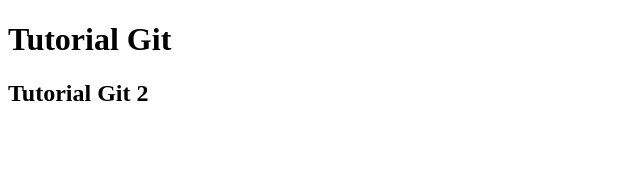
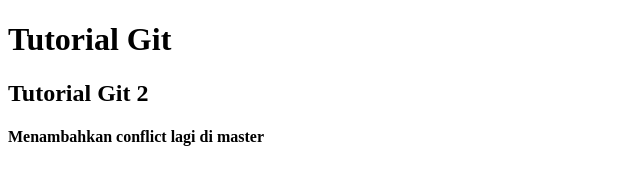
Before and after one commit to ArryC/latihan-git, a plain HTML site: page index.html in a window 1280 px wide. Shown: the whole page, without its empty margins (0-640 px from the left). Drawn offline with Linux system fonts and the light colour scheme.

Commit message:
add conflict in index.html (BRANCH MASTER)

```diff
--- a/index.html
+++ b/index.html
@@ -7,5 +7,6 @@
 
 	<h1>Tutorial Git</h1>
 	<h2>Tutorial Git 2</h2>
+	<h4>Menambahkan conflict lagi di master</h4>
 </body>
 </html>
```
